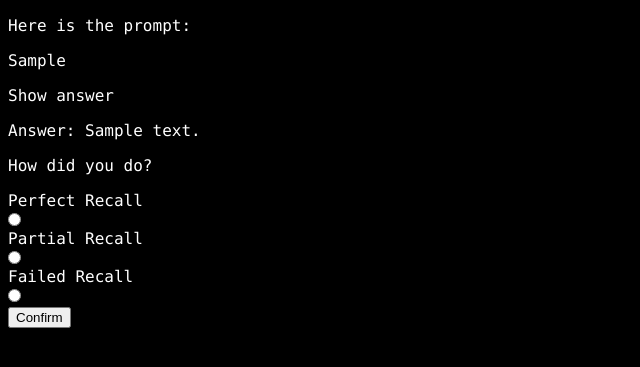
After one commit to theara-y/memory_bot, a Flask app: page /test_memory/1 in a window 1280 px wide. The commit adds this page. Shown: the top 367 px of the page, without its empty margins (0-640 px from the left). Run offline with Flask 3, Linux system fonts and the light colour scheme; a user stored in the database is signed in; tables that the repository leaves empty hold one stand-in row (values such as "Sample post"); some libraries are stand-ins or nearby versions.

Commit message:
test memory page

```diff
--- a/src/app/forms.py
+++ b/src/app/forms.py
@@ -1,5 +1,5 @@
 from flask_wtf import FlaskForm
-from wtforms import TextAreaField
+from wtforms import TextAreaField, RadioField
 from wtforms.validators import Length
 
 class CreateMemoryForm(FlaskForm):
@@ -9,3 +9,6 @@ class CreateMemoryForm(FlaskForm):
 class EditMemoryForm(FlaskForm):
     prompt = prompt = TextAreaField('Prompt', validators=[Length(min=1)])
     answer = TextAreaField('Answer', validators=[Length(min=1)])
+
+class SubmitTestForm(FlaskForm):
+    result = RadioField('Result', choices=[('perfect', 'Perfect Recall'), ('partial', 'Partial Recall'), ('failed', 'Failed Recall')])
--- a/src/app/routes.py
+++ b/src/app/routes.py
@@ -1,9 +1,9 @@
-from flask import Blueprint, redirect, render_template, url_for, flash
+from flask import Blueprint, redirect, render_template, url_for, flash, request
 from flask_login import current_user
 
 from .. import db
 from ..models import Memory
-from .forms import CreateMemoryForm, EditMemoryForm
+from .forms import CreateMemoryForm, EditMemoryForm, SubmitTestForm
 
 
 bp = Blueprint('app', __name__)
@@ -82,3 +82,13 @@ def delete_memory(id):
         flash('Memory deleted', category='success')
 
     return redirect(url_for('app.view_memories'))
+
+@bp.route('/test_memory/<int:id>', methods=['GET', 'POST'])
+def test_memory(id):
+    memory = Memory.query.filter_by(id=id, user_id=current_user.id).first()
+
+    form = SubmitTestForm()
+    if form.validate_on_submit():
+        pass
+
+    return render_template('app/test_memory.html', memory=memory, form=form)
--- /dev/null
+++ b/src/templates/app/test_memory.html
@@ -0,0 +1,24 @@
+{% extends 'base.html' %}
+
+{% from 'macros.html' import link %}
+
+{% block content %}
+    <p>Here is the prompt:</p>
+    <p>{{ memory.prompt }}</p>
+
+    <p>Show answer</p>
+    <p>Answer: {{ memory.answer }}</p>
+
+    <p>How did you do?</p>
+
+    <form method="post">
+        {{ form.hidden_tag() }}
+
+        {% for option in form.result %}
+            {{ option.label() }}
+            {{ option }}
+        {% endfor %}
+
+        <button>Confirm</button>
+    </form>
+{% endblock %}
--- a/src/templates/base.html
+++ b/src/templates/base.html
@@ -19,6 +19,11 @@
 
   {% block content %}
   {% endblock %}
+
+  <script src="https://code.jquery.com/jquery-3.7.1.min.js" integrity="sha256-/JqT3SQfawRcv/BIHPThkBvs0OEvtFFmqPF/lYI/Cxo=" crossorigin="anonymous"></script>
+  <script src="https://cdnjs.cloudflare.com/ajax/libs/axios/1.6.5/axios.min.js" integrity="sha512-TjBzDQIDnc6pWyeM1bhMnDxtWH0QpOXMcVooglXrali/Tj7W569/wd4E8EDjk1CwOAOPSJon1VfcEt1BI4xIrA==" crossorigin="anonymous" referrerpolicy="no-referrer"></script>
+  {% block scripts %}
+  {% endblock %}
 </body>
 
 </html>
```
Also changed, not shown: src/templates/app/view_memories.html (+5 -4 lines).
